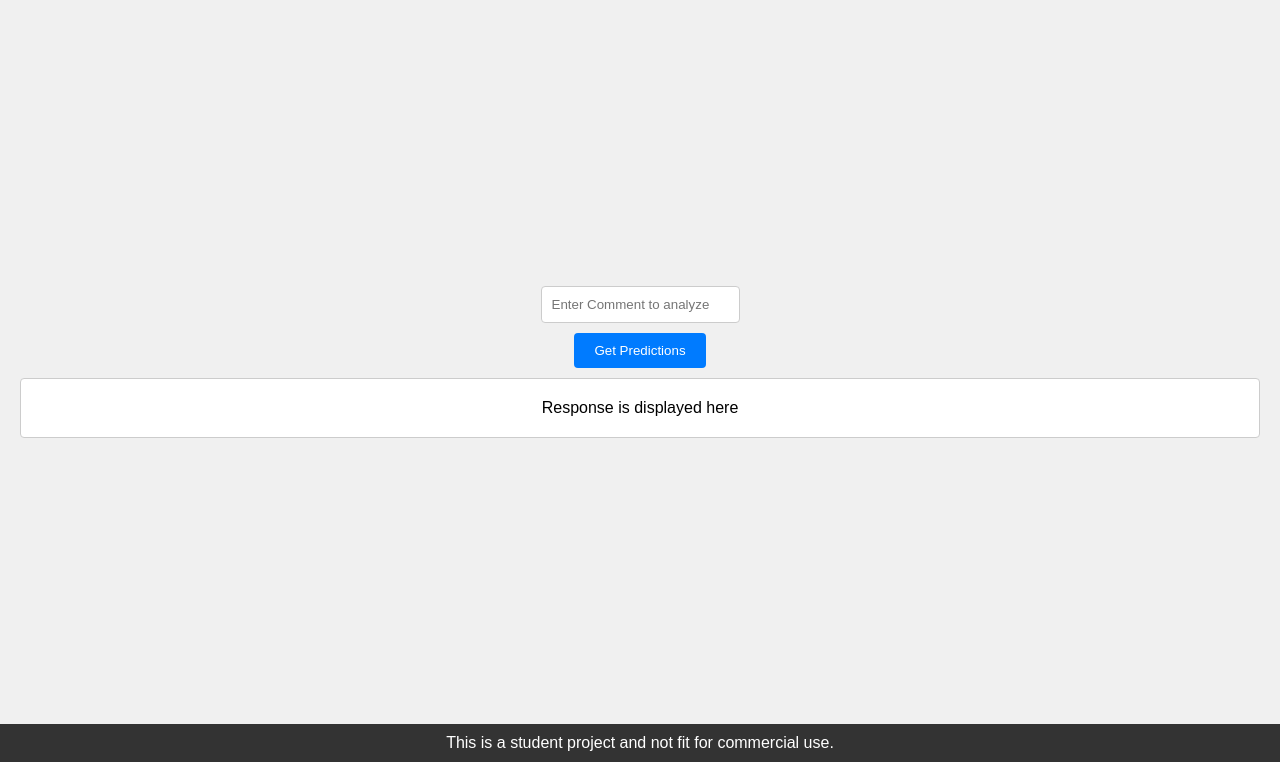
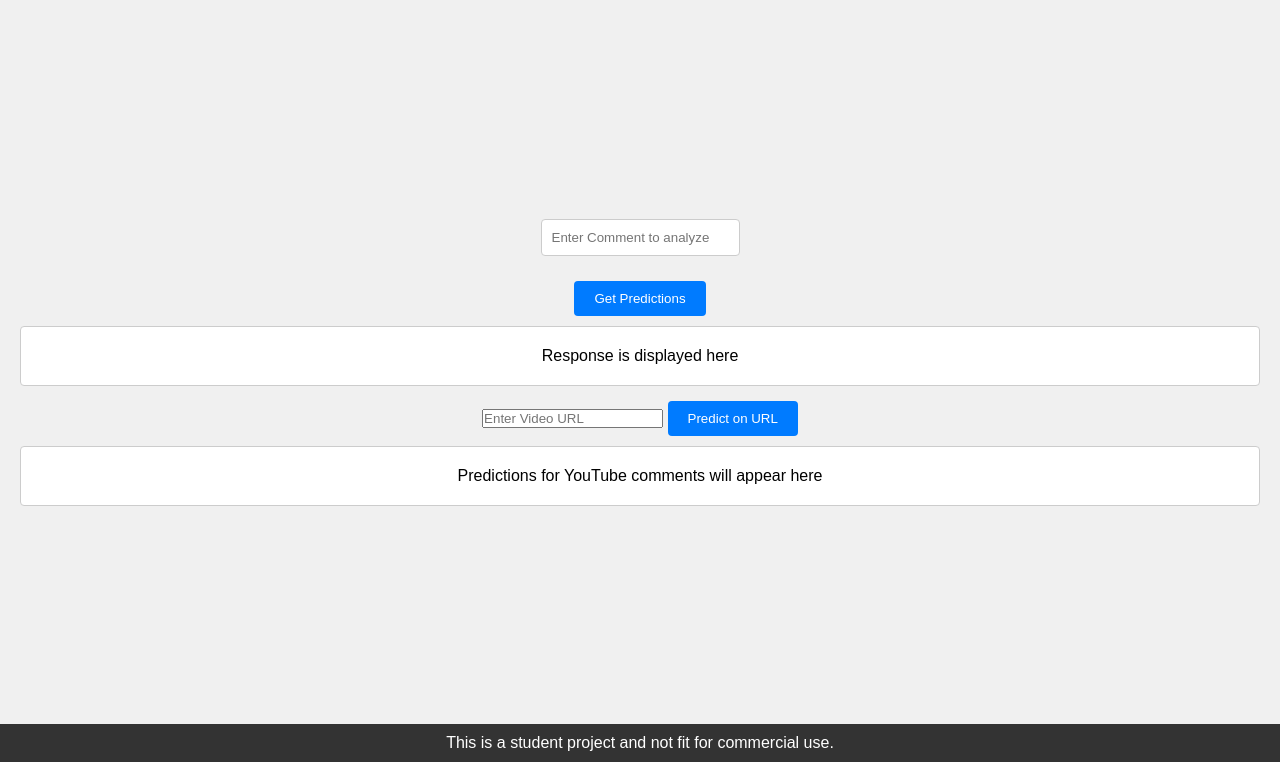
Before and after one commit to ImitableLine/Sentiment-Anal-Flask, a Flask app: page / in a window 1280 px wide. Shown: the part 38-800 px from the top of the page. Run offline with Flask 3, Linux system fonts and the light colour scheme; parts of the project's set-up code (start-up, migrations or seed data) failed here and were passed over.

Commit message:
Update to everything

```diff
--- a/app.py
+++ b/app.py
@@ -5,10 +5,14 @@ import numpy as np
 from tensorflow.keras.preprocessing.text import Tokenizer
 from tensorflow.keras.preprocessing.sequence import pad_sequences
 import pickle
+from youtubeapi import get_video_comments
 app = Flask(__name__)
 
 # Load the Keras model
 model = tf.keras.models.load_model("models/sentiment_modelBETA.h5")
+# Load the tokenizer from the saved file
+with open('models/tokenizer.pickle', 'rb') as handle:
+    tokenizer = pickle.load(handle)
 
 
 @app.route('/')
@@ -21,10 +25,6 @@ def predict():
         # Get user input from the form
         user_input = request.form['twitter_link']
 
-        # Load the tokenizer from the saved file
-        with open('models/tokenizer.pickle', 'rb') as handle:
-            tokenizer = pickle.load(handle)
-
         sequences = tokenizer.texts_to_sequences([user_input])  # Wrap user_input in a list
         padded_sequences = pad_sequences(sequences, maxlen=49, padding='post')
         prediction = model.predict(padded_sequences)
@@ -36,14 +36,76 @@ def predict():
         # Convert the prediction array to a regular Python list of floats
         confidence = prediction.tolist()[0]
 
+        # Create a list of prediction objects
+        predictions = []
+        for i in range(len(sentiments)):
+            prediction_obj = {
+                "comment": user_input,
+                "sentiment": sentiments[i],
+                "confidence": confidence[i]  # Convert to list of floats
+            }
+            predictions.append(prediction_obj)
+
         # Create a response to send back to the user
         response = {
-            "user_input": user_input,
-            "sentiment": sentiments,
-            "confidence": confidence  # Convert to list of floats
+            "predictions": predictions
         }
 
         return jsonify(response)
 
+
+import re
+
+def extract_video_id(url):
+    # Regular expression to match the video ID in a YouTube URL
+    pattern = r"(v=|vi=|youtu.be/|/embed/|/v/|/e/|watch\?v=|embed/)([a-zA-Z0-9_-]+)"
+    match = re.search(pattern, url)
+
+    if match:
+        return match.group(2)  # The video ID is in the second group
+    else:
+        return None
+
+@app.route('/predict_youtube', methods=['POST'])
+def predict_youtube():
+    if request.method == 'POST':
+        # Get video URL from the form
+        video_url = request.form['video_url']
+
+        # Extract video ID from the URL
+        video_id = extract_video_id(video_url)
+
+        # Get comments from the video
+        comments = get_video_comments(video_id, max_results=3)
+
+        # Perform sentiment analysis on the comments
+        sentiments = []
+
+        for comment in comments:
+            sequences = tokenizer.texts_to_sequences([comment])  # Wrap comment in a list
+            padded_sequences = pad_sequences(sequences, maxlen=49, padding='post')
+            prediction = model.predict(padded_sequences)[0]
+
+            # Determine sentiment based on a threshold
+            sentiment = "Positive" if prediction > 0.5 else "Negative"
+
+            # Convert the prediction to a regular Python float
+            prediction = float(prediction)
+
+            sentiments.append({
+                "comment": comment,
+                "sentiment": sentiment,
+                "confidence": prediction  # Replace with the actual confidence value
+            })
+
+        # Create a response to send back to the user
+        response = {
+            "video_url": video_url,
+            "predictions": sentiments
+        }
+
+        return jsonify(response)
+
+
 if __name__ == "__main__":
     app.run(debug=True)
--- a/static/app.js
+++ b/static/app.js
@@ -12,8 +12,70 @@ $(document).ready(function () {
                 twitter_link: user_input
             },
             success: function (response) {
-                // Update the "Response is displayed here" div with the prediction result
-                $("#twitterData").html("User Input: " + response.user_input + "<br>Sentiment: " + response.sentiment + "<br>Confidence: " + response.confidence);
+                try {
+                    // Verify that response.predictions exists and is an array
+                    if (response && response.predictions && Array.isArray(response.predictions)) {
+                        // Process the predictions here
+                        var predictions = response.predictions;
+                        var resultHtml = "<h3>Predictions for Twitter comments:</h3>";
+
+                        for (var i = 0; i < predictions.length; i++) {
+                            resultHtml += '<div class="comment-box">';
+                            resultHtml += '<p>' + predictions[i].comment + '</p>';
+                            resultHtml += '<p>Sentiment: ' + predictions[i].sentiment + '</p>';
+                            resultHtml += '<p>Confidence: ' + predictions[i].confidence.toFixed(4) + '</p>'; // Format confidence
+                            resultHtml += '</div>';
+                        }
+
+                        $('#twitterData').html(resultHtml); // Display predictions in the "twitterData" div
+                    } else {
+                        console.error('Invalid response data:', response);
+                    }
+                } catch (error) {
+                    console.error('Error handling response:', error);
+                }
+            },
+            error: function (error) {
+                console.error('Error:', error);
+            }
+        });
+    });
+    // Handle the "Predict on URL" button click
+    $('#predictOnURLButton').click(function () {
+        // Get the video URL entered by the user
+        var videoUrl = $('#videoUrlInput').val();
+
+        // Make an AJAX request to your Flask server to trigger YouTube comment collection and prediction
+        $.ajax({
+            url: '/predict_youtube',
+            type: 'POST',
+            data: { video_url: videoUrl },
+            success: function (response) {
+                try {
+                    // Verify that response.predictions exists and is an array
+                    if (response && response.predictions && Array.isArray(response.predictions)) {
+                        // Process the predictions here
+                        var predictions = response.predictions;
+                        var resultHtml = "<h3>Predictions for YouTube comments:</h3>";
+
+                        for (var i = 0; i < predictions.length; i++) {
+                            resultHtml += '<div class="comment-box">';
+                            resultHtml += '<p>' + predictions[i].comment + '</p>';
+                            resultHtml += '<p>Sentiment: ' + predictions[i].sentiment + '</p>';
+                            resultHtml += '<p>Confidence: ' + predictions[i].confidence.toFixed(4) + '</p>'; // Format confidence
+                            resultHtml += '</div>';
+                        }
+
+                        $('#youtubeData').html(resultHtml); // Display predictions in the "youtubeData" div
+                    } else {
+                        console.error('Invalid response data:', response);
+                    }
+                } catch (error) {
+                    console.error('Error handling response:', error);
+                }
+            },
+            error: function (error) {
+                console.error('Error:', error);
             }
         });
     });
--- a/static/styles.css
+++ b/static/styles.css
@@ -4,7 +4,12 @@
     padding: 0;
     box-sizing: border-box;
 }
-
+.comment-box {
+    border: 1px solid #ccc;
+    padding: 10px;
+    margin: 10px 0;
+    background-color: #f9f9f9;
+}
 /* Set a grey background for the entire page */
 body {
     background-color: #f0f0f0;
@@ -52,7 +57,8 @@ body {
     padding: 10px 20px;
     border-radius: 4px;
     cursor: pointer;
-    margin-bottom: 10px; /* Add some spacing here */
+    margin-bottom: 10px;
+    margin-top: 15px;
 }
 
 
@@ -67,6 +73,7 @@ body {
     border-radius: 4px;
     width: 100%;
     text-align: center;
+
 }
 
 .footer {
--- a/templates/index.html
+++ b/templates/index.html
@@ -13,12 +13,18 @@
             <button type="button" class="action-button" id="getDataButton">Get Predictions</button>
         </form>
         <div id="twitterData" class="data-box">Response is displayed here</div>
+
+        <!-- Add a new input box for entering a video URL -->
+        <form id="youtubeForm">
+            <input type="text" id="videoUrlInput" name="video_url" placeholder="Enter Video URL">
+            <button type="button" class="action-button" id="predictOnURLButton">Predict on URL</button>
+        </form>
+        <div id="youtubeData" class="data-box">Predictions for YouTube comments will appear here</div>
     </div>
     <div class="footer">
         This is a student project and not fit for commercial use.
     </div>
 
-
     <script src="{{ url_for('static', filename='app.js') }}"></script>
 </body>
 </html>
--- /dev/null
+++ b/youtubeapi.py
@@ -0,0 +1,41 @@
+import os
+import googleapiclient.discovery
+
+# API KEY
+API_KEY = 'AIzaSyB7D076dk1UGrD7_G7CSVlPDfS3j8HMsgE'
+
+def get_video_comments(video_id, max_results=1):
+    # Initialize the YouTube Data API client
+    print("youtube api call 1")
+    youtube = googleapiclient.discovery.build('youtube', 'v3', developerKey=API_KEY)
+    print("youtube api call 2")
+    # Fetch comments from the video
+    try:
+        comments = []
+        nextPageToken = None
+        print("youtube api call 3")
+        while len(comments) < max_results:
+            kwargs = {
+                'part': 'snippet',
+                'videoId': video_id,
+                'textFormat': 'plainText',
+                'maxResults': max_results - len(comments),
+                'pageToken': nextPageToken
+            }
+            print("youtube api call 4")
+            results = youtube.commentThreads().list(**kwargs).execute()
+            print("youtube api call 5")
+            for item in results.get('items', []):
+                comment = item['snippet']['topLevelComment']['snippet']['textDisplay']
+                comments.append(comment)
+            print("youtube api call 6")
+            nextPageToken = results.get('nextPageToken')
+            print("youtube api call 7")
+            if not nextPageToken:
+                break
+
+    except Exception as e:
+        # Handle any exceptions that occur during the API request
+        print(f"Error fetching comments: {str(e)}")
+
+    return comments
```
Also changed, not shown: app.yaml (added, +15 -0 lines), vercel.json, 1 other file.
